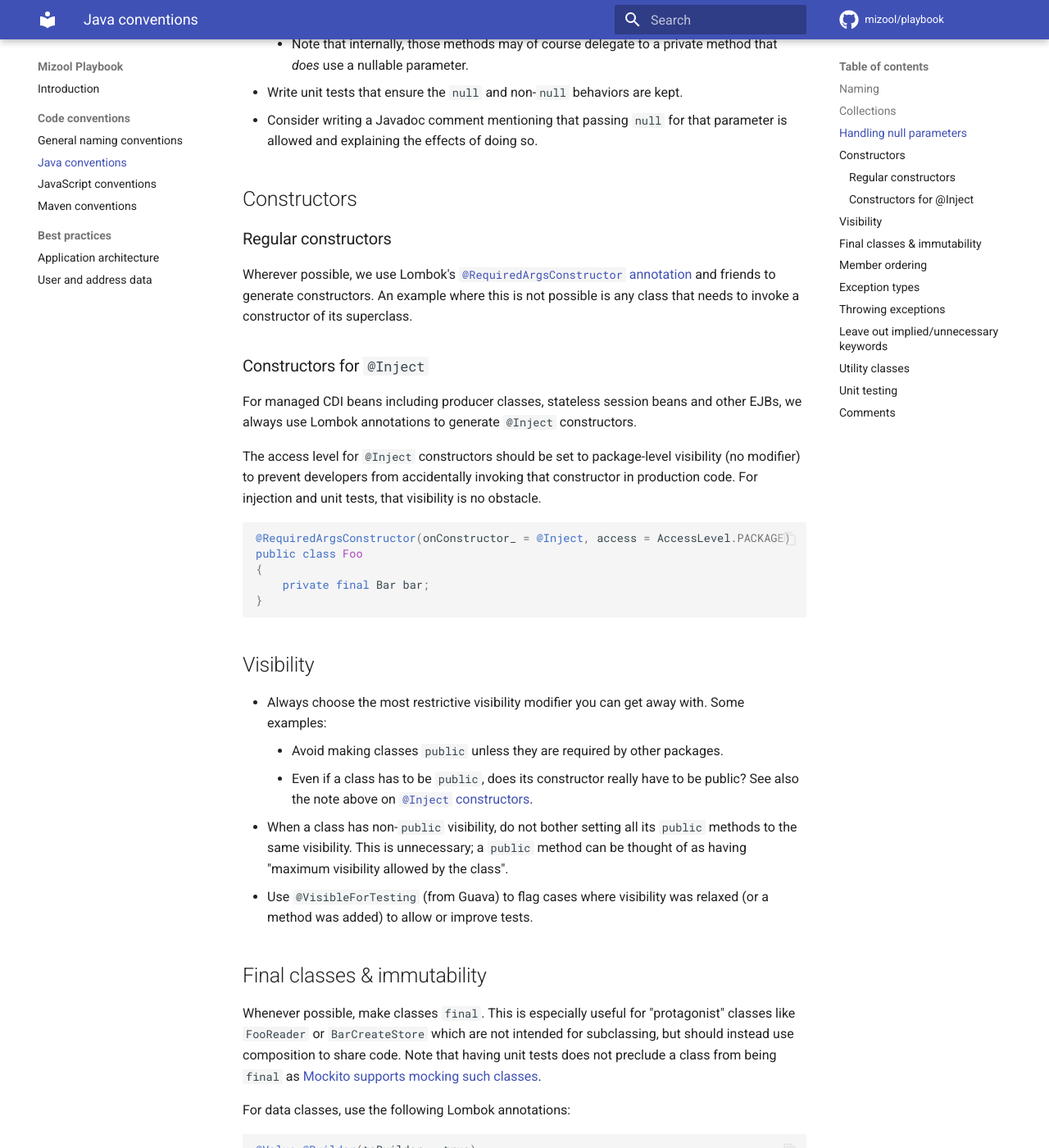
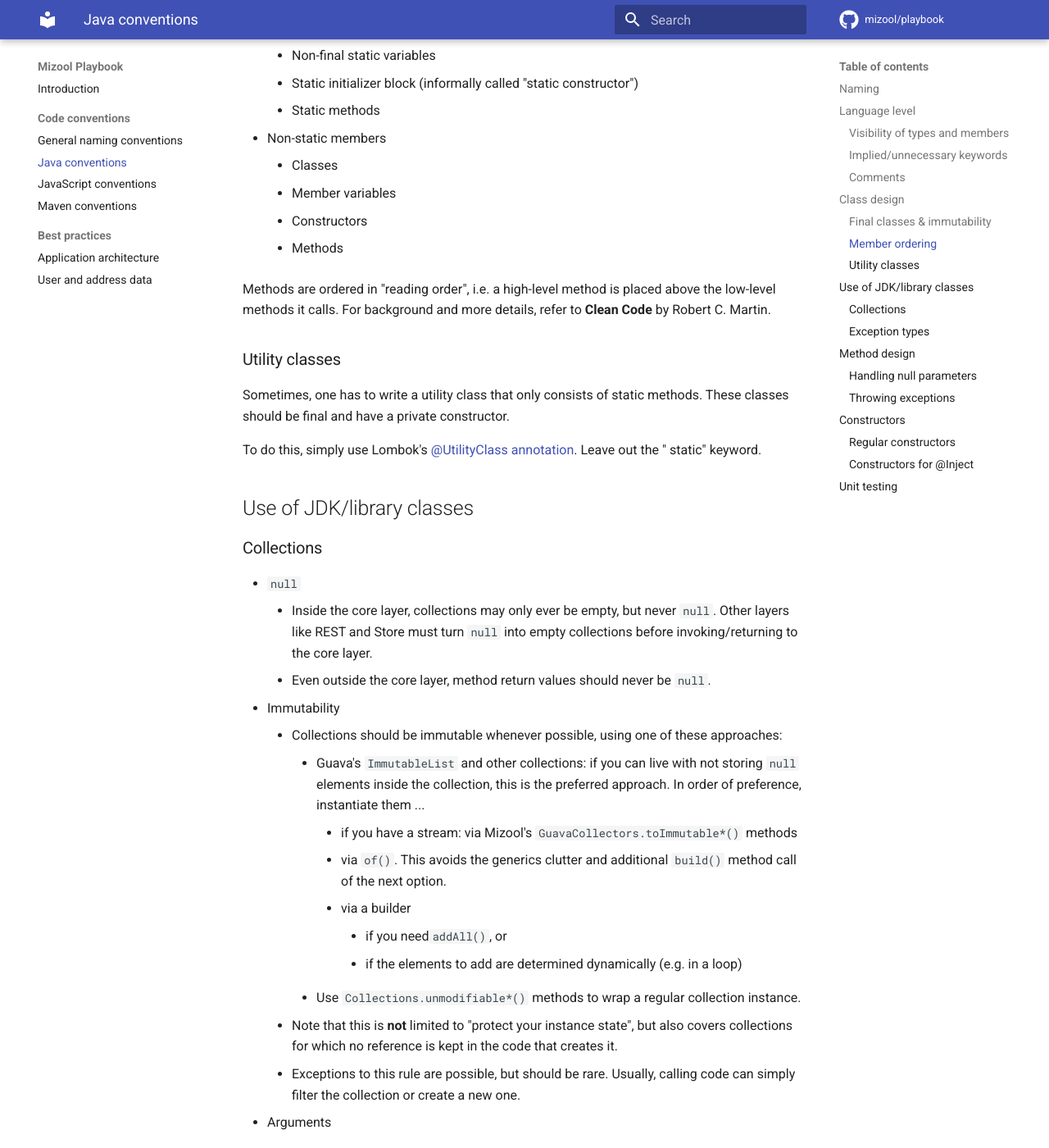
Before and after one commit to mizool/playbook, an MkDocs documentation site: the page built from docs/code-conventions/java.md, in a window 1280 px wide and 1400 px high, scrolled down 1669 px. Shown: the whole window at 82% size. Built offline with MkDocs 1.6.1 and Material for MkDocs 9.7.7, drawn with Linux system fonts in a browser that asks for light colours; comment, search, counter and statistics services are not loaded; some of the changed text lies outside the part shown.

Commit message:
Improve ordering of sections in "Java conventions" article (no other changes)

````diff
--- a/docs/code-conventions/java.md
+++ b/docs/code-conventions/java.md
@@ -4,7 +4,82 @@
 
 Be sure to read our [naming conventions](general-naming.md).
 
-## Collections
+## Language level
+
+### Visibility of types and members
+
+* Always choose the most restrictive visibility modifier you can get away with. Some examples:
+    * Avoid making classes `public` unless they are required by other packages.
+    * Even if a class has to be `public`, does its constructor really have to be public? See also the note below
+      on [`@Inject` constructors](#constructors-for-inject).
+* When a class has non-`public` visibility, do not bother setting all its `public` methods to the same visibility. This
+  is unnecessary; a `public` method can be thought of as having "maximum visibility allowed by the class".
+* Use `@VisibleForTesting` (from Guava) to flag cases where visibility was relaxed (or a method was added) to allow or
+  improve tests.
+
+### Implied/unnecessary keywords
+
+* `this`
+    * Never use `this` for method calls.
+    * For field access, only use `this` when there is a local variable of the same name.
+* In interface method declarations, never use `public` or `abstract` as both are implied.
+* Never use `final` on local variables (including method arguments) unless forced by the compiler.
+
+### Comments
+
+* TODOs, either with or without issue keys, are discouraged as experience has shown that they tend to lose contact with
+  reality and do not create much value.
+
+## Class design
+
+### Final classes & immutability
+
+Whenever possible, make classes `final`. This is especially useful for "protagonist" classes like `FooReader`
+or `BarCreateStore` which are not intended for subclassing, but should instead use composition to share code. Note that
+having unit tests does not preclude a class from being `final`
+as [Mockito supports mocking such classes](https://github.com/mockito/mockito/wiki/What%27s-new-in-Mockito-2#mock-the-unmockable-opt-in-mocking-of-final-classesmethods).
+
+For data classes, use the following Lombok annotations:
+
+```java
+
+@Value @Builder(toBuilder = true)
+```
+
+This results in final, immutable classes. With `MyClass.builder()` and `instance.toBuilder()`, they offer the same
+convenience at call sites as mutable classes with all-args constructors and setters.
+
+### Member ordering
+
+Members are ordered within the following groups:
+
+* Static members
+    * Classes
+    * Constants
+    * Non-final static variables
+    * Static initializer block (informally called "static constructor")
+    * Static methods
+* Non-static members
+    * Classes
+    * Member variables
+    * Constructors
+    * Methods
+
+Methods are ordered in "reading order", i.e. a high-level method is placed above the low-level methods it calls. For
+background and more details, refer to **Clean Code** by Robert C. Martin.
+
+### Utility classes
+
+Sometimes, one has to write a utility class that only consists of static methods. These classes should be final and have
+a private constructor.
+
+To do this, simply use
+Lombok's [@UtilityClass annotation](https://projectlombok.org/features/experimental/UtilityClass.html). Leave out the "
+static" keyword.
+
+## Use of JDK/library classes
+
+### Collections
 
 * `null`
     * Inside the core layer, collections may only ever be empty, but never `null`. Other layers like REST and Store must
@@ -31,7 +106,21 @@ Be sure to read our [naming conventions](general-naming.md).
         * Note that iterators allow removing elements, so this is only a hint. Safety is only provided by immutable
           collections.
 
-## Handling `null` parameters
+### Exception types
+
+Mizool provides several standard exception types in
+the [core.exception](https://javadoc.io/page/com.github.mizool/mizool-core/latest/com/github/mizool/core/exception/package-summary.html)
+package. See the class comment for details on when to use each of them.
+
+!!! info "Wrapping"
+
+    For wrapping checked exceptions, these exceptions are almost always more appropriate than `RuntimeException`.
+
+    As of Java 8, there is a specialized exception class for wrapping `IOException` called `java.io.UncheckedIOException`.
+
+## Method design
+
+### Handling `null` parameters
 
 When a method or constructor parameter **should not accept `null`**, go through the following checklist:
 
@@ -55,6 +144,54 @@ When a method or constructor parameter **does accept null**, this is unusual, bu
 * Consider writing a Javadoc comment mentioning that passing `null` for that parameter is allowed and explaining the
   effects of doing so.
 
+### Throwing exceptions
+
+Do not write:
+
+```java
+if(something==okay)
+        {
+        // Do work
+        }
+        else
+        {
+        throw new SomethingWentWrongException("...");
+        }
+```
+
+Instead, use a so-called "watcher if":
+
+```java
+if(something!=okay)
+        {
+        throw new SomethingWentWrongException("...");
+        }
+
+// Do work. Look, Mum, no else block!
+```
+
+Also consider moving that watcher if to a `verify*()` method to increase readability:
+
+```java
+public doWork()
+        {
+        verifyFluxCapacitorCharged();
+
+        // Do work
+        }
+
+private verifyFluxCapacitorCharged()
+        {
+        if(!fluxCapacitor.isCharged())
+        {
+        throw new IllegalStateException("Flux capacitor must be charged");
+        }
+        }
+```
+
+Using watcher ifs and `verify*()` methods has the advantage that adding more checks does not increase the indentation
+level of the "good case" code.
+
 ## Constructors
 
 ### Regular constructors
@@ -76,135 +213,10 @@ is no obstacle.
 ```java
 
 @RequiredArgsConstructor(onConstructor_ = @Inject, access = AccessLevel.PACKAGE)
-public class Foo
-{
+public class Foo {
     private final Bar bar;
 }
 ```
-
-## Visibility
-
-* Always choose the most restrictive visibility modifier you can get away with. Some examples:
-    * Avoid making classes `public` unless they are required by other packages.
-    * Even if a class has to be `public`, does its constructor really have to be public? See also the note above
-      on [`@Inject` constructors](#constructors-for-inject).
-* When a class has non-`public` visibility, do not bother setting all its `public` methods to the same visibility. This
-  is unnecessary; a `public` method can be thought of as having "maximum visibility allowed by the class".
-* Use `@VisibleForTesting` (from Guava) to flag cases where visibility was relaxed (or a method was added) to allow or
-  improve tests.
-
-## Final classes & immutability
-
-Whenever possible, make classes `final`. This is especially useful for "protagonist" classes like `FooReader`
-or `BarCreateStore` which are not intended for subclassing, but should instead use composition to share code. Note that
-having unit tests does not preclude a class from being `final`
-as [Mockito supports mocking such classes](https://github.com/mockito/mockito/wiki/What%27s-new-in-Mockito-2#mock-the-unmockable-opt-in-mocking-of-final-classesmethods).
-
-For data classes, use the following Lombok annotations:
-
-```java
-
-@Value @Builder(toBuilder = true)
-```
-
-This results in final, immutable classes. With `MyClass.builder()` and `instance.toBuilder()`, they offer the same
-convenience at call sites as mutable classes with all-args constructors and setters.
-
-## Member ordering
-
-Members are ordered within the following groups:
-
-* Static members
-    * Classes
-    * Constants
-    * Non-final static variables
-    * Static initializer block (informally called "static constructor")
-    * Static methods
-* Non-static members
-    * Classes
-    * Member variables
-    * Constructors
-    * Methods
-
-Methods are ordered in "reading order", i.e. a high-level method is placed above the low-level methods it calls. For
-background and more details, refer to **Clean Code** by Robert C. Martin.
-
-## Exception types
-
-Mizool provides several standard exception types in
-the [core.exception](https://javadoc.io/page/com.github.mizool/mizool-core/latest/com/github/mizool/core/exception/package-summary.html)
-package. See the class comment for details on when to use each of them.
-
-!!! info "Wrapping"
-
-    For wrapping checked exceptions, these exceptions are almost always more appropriate than `RuntimeException`.
-
-    As of Java 8, there is a specialized exception class for wrapping `IOException` called `java.io.UncheckedIOException`.
-
-## Throwing exceptions
-
-Do not write:
-
-```java
-if (something==okay)
-{
-    // Do work
-}
-else
-{
-    throw new SomethingWentWrongException("...");
-}
-```
-
-Instead, use a so-called "watcher if":
-
-```java
-if (something!=okay)
-{
-    throw new SomethingWentWrongException("...");
-}
-
-// Do work. Look, Mum, no else block!
-```
-
-Also consider moving that watcher if to a `verify*()` method to increase readability:
-
-```java
-public doWork()
-{
-    verifyFluxCapacitorCharged();
-
-    // Do work
-}
-
-private verifyFluxCapacitorCharged()
-{
-    if(!fluxCapacitor.isCharged())
-    {
-        throw new IllegalStateException("Flux capacitor must be charged");
-    }
-}
-```
-
-Using watcher ifs and `verify*()` methods has the advantage that adding more checks does not increase the indentation
-level of the "good case" code.
-
-## Leave out implied/unnecessary keywords
-
-* `this`
-    * Never use `this` for method calls.
-    * For field access, only use `this` when there is a local variable of the same name.
-* In interface method declarations, never use `public` or `abstract` as both are implied.
-* Never use `final` on local variables (including method arguments) unless forced by the compiler.
-
-## Utility classes
-
-Sometimes, one has to write a utility class that only consists of static methods. These classes should be final and have
-a private constructor.
-
-To do this, simply use
-Lombok's [@UtilityClass annotation](https://projectlombok.org/features/experimental/UtilityClass.html). Leave out the "
-static" keyword.
 
 ## Unit testing
 
@@ -212,8 +224,3 @@ static" keyword.
 * Use [AssertJ](https://joel-costigliola.github.io/assertj/) instead of the assertions provided by TestNG.
 * Use Mockito.
 * Use a `@BeforeMethod setUp()` to configure the object under test and any mocks it requires.
-
-## Comments
-
-* TODOs, either with or without issue keys, are discouraged as experience has shown that they tend to lose contact with
-  reality and do not create much value.
````
